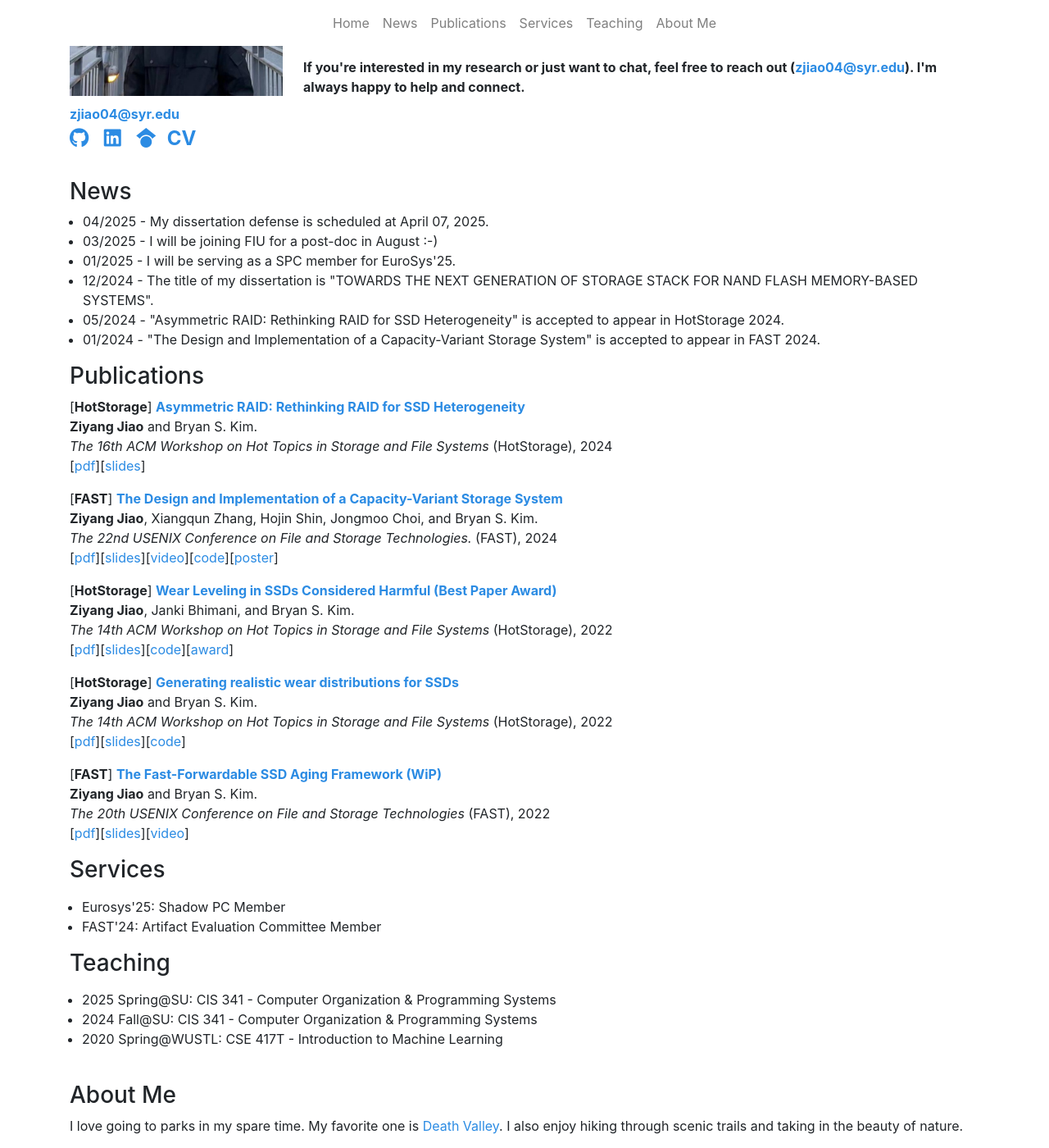
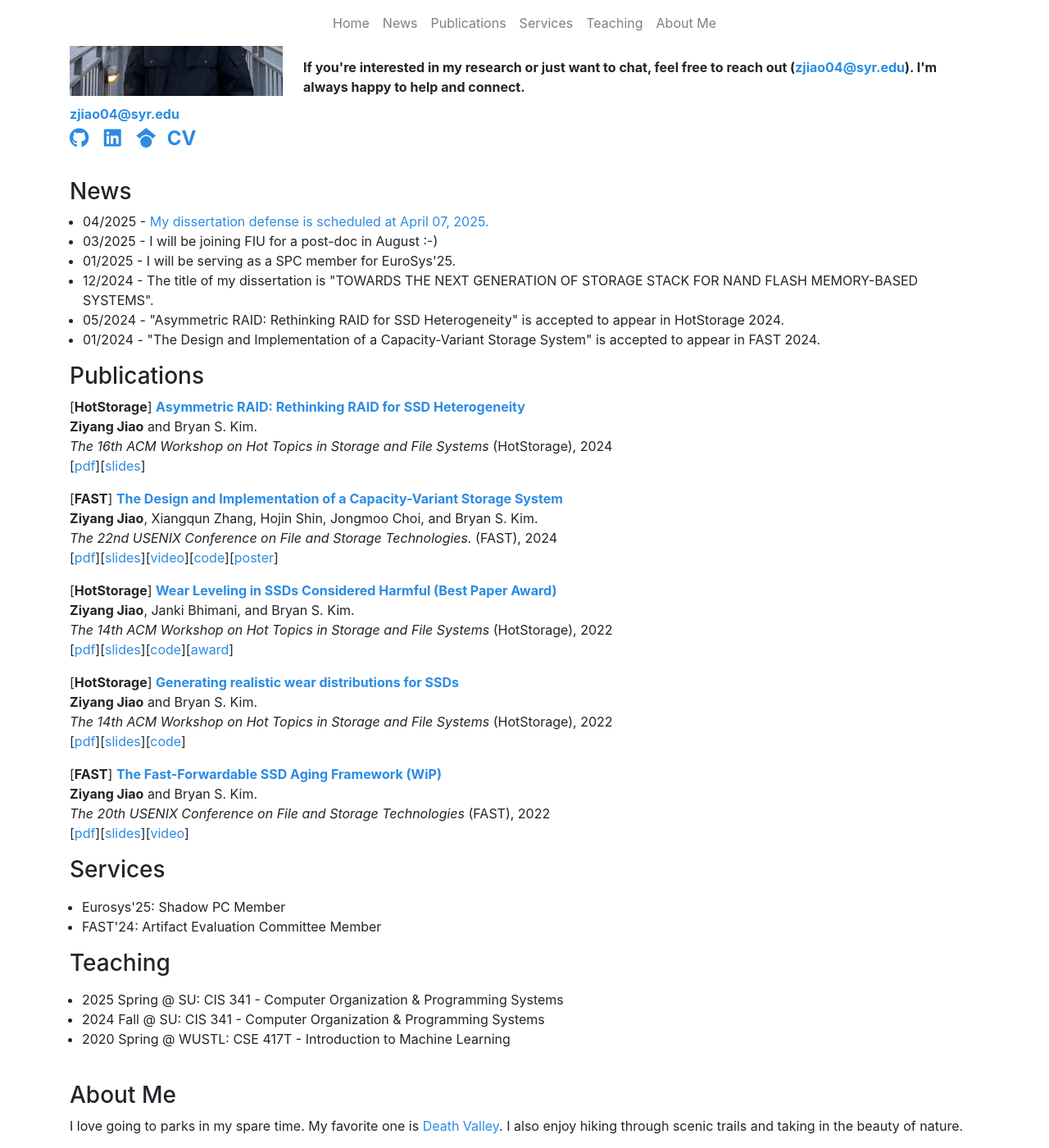
Before and after one commit to ZiyangJiao/ZiyangJiao.github.io, a Jekyll site: the page index.html, which Jekyll copies as it is, in a window 1280 px wide and 1400 px high, scrolled down 296 px. Shown: the whole window at 82% size. Built offline with Jekyll 4.4.1, drawn with Linux system fonts in a browser that asks for light colours; nearby versions of some CDN libraries; part of the change alters nothing that is shown.

```diff
--- a/index.html
+++ b/index.html
@@ -123,7 +123,7 @@
         <a name="news" style="display: block; margin-top: -50px; padding-top: 50px;"></a>
         <h3>News</h3>
         <ul style="padding-left: 16px;">
-          <li>04/2025 - My dissertation defense is scheduled at April 07, 2025.</li>
+          <li>04/2025 - <a href="https://calendar.syracuse.edu/events/2025-apr-07/dissertation-defense-ziyang-jiao/">My dissertation defense is scheduled at April 07, 2025.</a></li>
           <li>03/2025 - I will be joining FIU for a post-doc in August :-)</li>
           <li>01/2025 - I will be serving as a SPC member for EuroSys'25.</li>
           <li>12/2024 - The title of my dissertation is "TOWARDS THE NEXT GENERATION OF STORAGE STACK FOR NAND FLASH MEMORY-BASED SYSTEMS".</li>
@@ -195,9 +195,9 @@
         <h3>Teaching</h3>
         <ul style="padding-left: 15px;">
           <p>
-            <li>2025 Spring@SU: CIS 341 - Computer Organization & Programming Systems</li>
-            <li>2024 Fall@SU: CIS 341 - Computer Organization & Programming Systems</li>
-            <li>2020 Spring@WUSTL: CSE 417T - Introduction to Machine Learning</li>
+            <li>2025 Spring @ SU: CIS 341 - Computer Organization & Programming Systems</li>
+            <li>2024 Fall @ SU: CIS 341 - Computer Organization & Programming Systems</li>
+            <li>2020 Spring @ WUSTL: CSE 417T - Introduction to Machine Learning</li>
           </p>
         </ul>
         <br>
```
